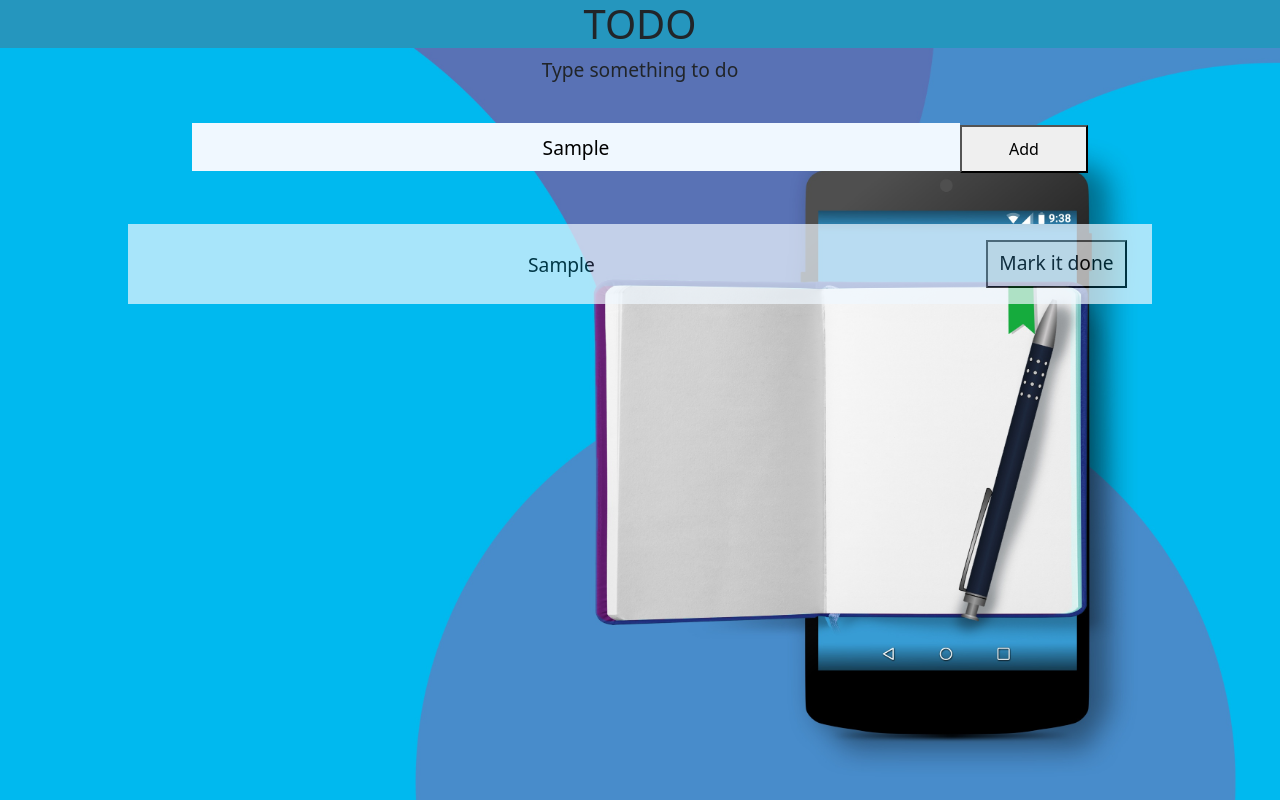
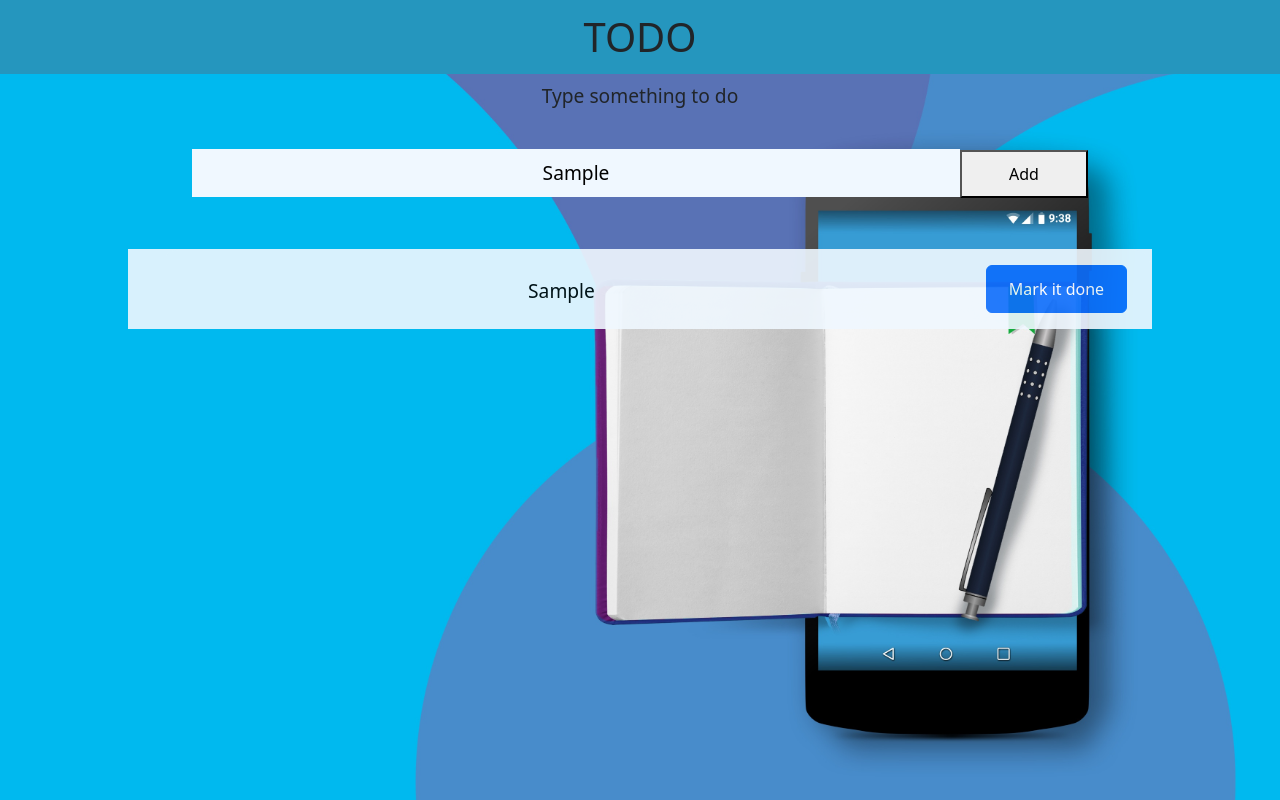
Before and after one commit to Shakthi558/TODO-APP, a React (Create React App) app in the folder todo/: page / in a window 1280 px wide. Both pictures are taken after typing "Sample" into the empty fields and a click on the button "Add". Built offline with nearby package versions, Linux system fonts and the light colour scheme.

Commit message:
button style and heading area changed

```diff
--- a/todo/public/style.css
+++ b/todo/public/style.css
@@ -16,6 +16,7 @@ body{
 }
 h1{
     margin-top: 0px;
+    padding: 1%;
 }
 .input-box{
     margin:auto;
@@ -61,6 +62,7 @@ button{
     width: 10%;
     margin: 4%;
     text-align: center;
+
 }
 li{
     display: grid;
@@ -92,6 +94,7 @@ width: 100%;
 
 
 
+
 }
 .coln{
     width: 100%;
@@ -102,7 +105,7 @@ width: 100%;
     place-items: center;
 }
 .nest{
-    opacity:70%;
+    opacity:90%;
 
 }
 .eachList{
--- a/todo/src/App.jsx
+++ b/todo/src/App.jsx
@@ -41,7 +41,7 @@ function App() {
           <Card name={li} />
           </div>
           <div class="col-2 coln">
-            <button id="delbutton" onClick={()=>setDone(!done)} className="del">{done?"Undo":"Mark it done"}</button>
+            <button id="delbutton" onClick={()=>setDone(!done)} className="del btn btn-primary btn-large">{done?"Undo":"Mark it done"}</button>
           </div>
           </div>
           </div>
```
